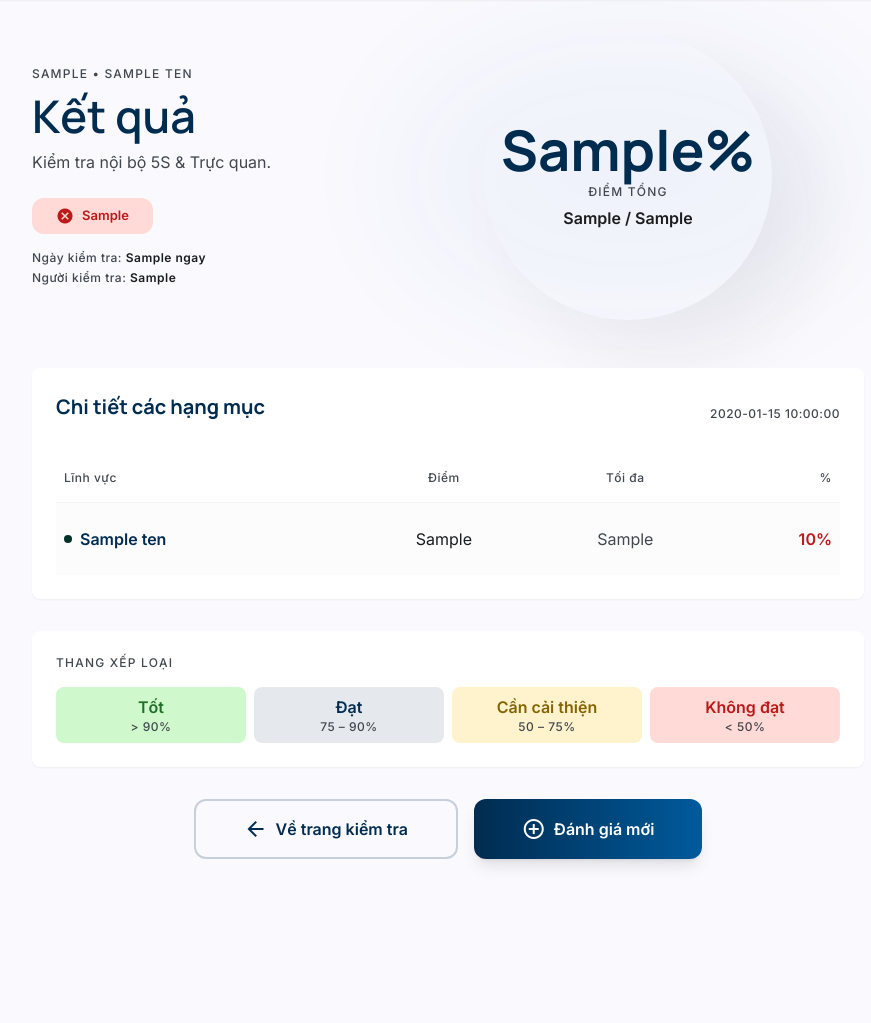
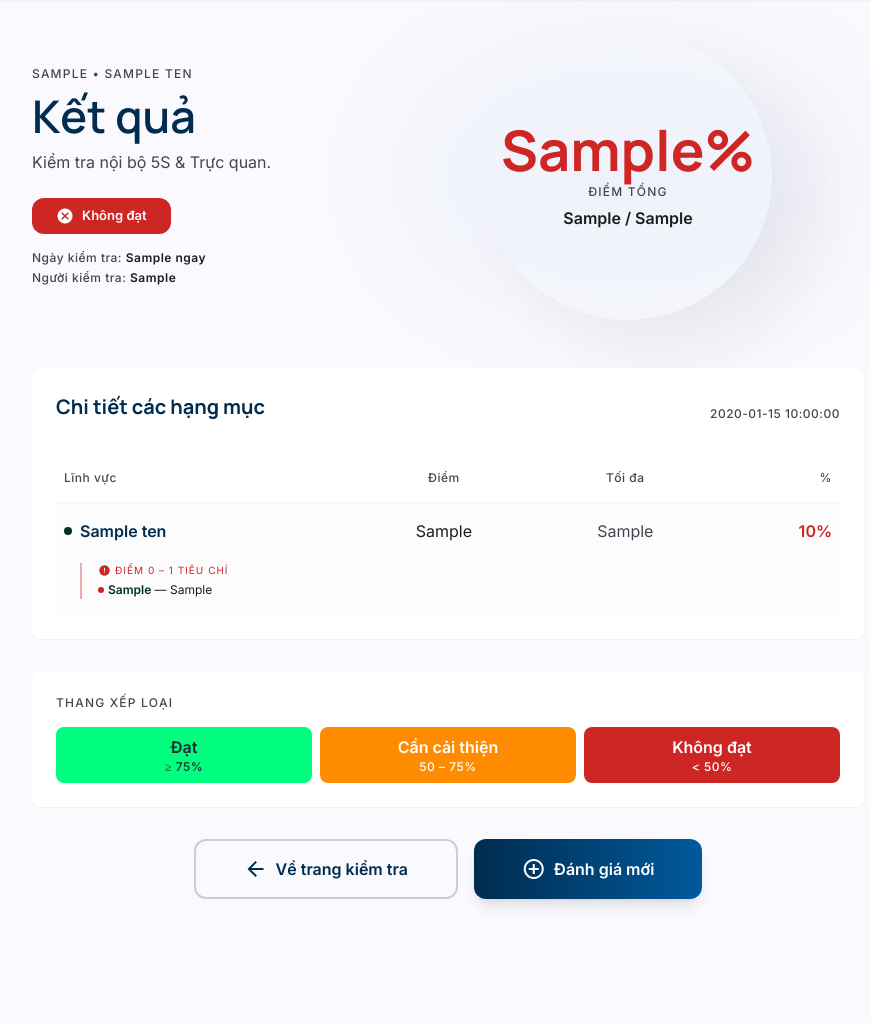
Before and after one commit to yuHM1512/general-dept, a Python web app: template templates/5s_result.html in a window 1280 px wide. Shown: the part 72-1095 px from the top of the page, without its empty margins (192-1063 px from the left). Before the commit the page ends 938 px from the top, so only its background shows below. Run offline with Jinja, Linux system fonts and the light colour scheme; the template is opened without the code that fills it: most values are stand-ins (such as "Sample title", 1, 10 or a date in 2020); some libraries are stand-ins or nearby versions.

Commit message:
Show zero-score criteria in audit results

```diff
--- a/templates/5s_result.html
+++ b/templates/5s_result.html
@@ -63,6 +63,8 @@ tailwind.config = {
 </header>
 
 <main class="max-w-4xl mx-auto px-4 md:px-margin pt-xl">
+{%- set arc = '#00FF7F' if phieu.ty_le_pct >= 75 else ('#FF8C00' if phieu.ty_le_pct >= 50 else '#CE2525') -%}
+{%- set txt = '#00AA55' if phieu.ty_le_pct >= 75 else ('#FF8C00' if phieu.ty_le_pct >= 50 else '#CE2525') -%}
 
   <!-- Hero section -->
   <section class="grid grid-cols-1 md:grid-cols-12 gap-xl mb-xxl reveal">
@@ -73,27 +75,13 @@ tailwind.config = {
       <p class="text-on-surface-variant font-body-md mb-lg">Kiểm tra nội bộ 5S &amp; Trực quan.</p>
 
       <!-- Verdict badge -->
-      {% if ket_luan_color == 'success' %}
-      <div class="inline-flex items-center gap-sm px-lg py-sm bg-secondary-container text-on-secondary-container rounded-full self-start font-label-md text-[13px] font-bold">
-        <span class="material-symbols-outlined text-[18px]" style="font-variation-settings:'FILL' 1,'wght' 400,'GRAD' 0,'opsz' 24">check_circle</span>
-        {{ phieu.ket_luan }}
+      <div class="inline-flex items-center gap-sm px-lg py-sm rounded-full self-start font-label-md text-[13px] font-bold"
+        style="background:{{ arc }};color:{% if phieu.ty_le_pct >= 75 %}#1F2937{% else %}#ffffff{% endif %}">
+        <span class="material-symbols-outlined text-[18px]" style="font-variation-settings:'FILL' 1,'wght' 400,'GRAD' 0,'opsz' 24">
+          {% if phieu.ty_le_pct >= 75 %}check_circle{% elif phieu.ty_le_pct >= 50 %}warning{% else %}cancel{% endif %}
+        </span>
+        {% if phieu.ty_le_pct >= 75 %}Đạt{% elif phieu.ty_le_pct >= 50 %}Cần cải thiện{% else %}Không đạt{% endif %}
       </div>
-      {% elif ket_luan_color == 'primary' %}
-      <div class="inline-flex items-center gap-sm px-lg py-sm bg-primary/10 text-primary rounded-full self-start font-label-md text-[13px] font-bold">
-        <span class="material-symbols-outlined text-[18px]" style="font-variation-settings:'FILL' 1,'wght' 400,'GRAD' 0,'opsz' 24">thumb_up</span>
-        {{ phieu.ket_luan }}
-      </div>
-      {% elif ket_luan_color == 'warning' %}
-      <div class="inline-flex items-center gap-sm px-lg py-sm bg-[#fff3cd] text-[#856404] rounded-full self-start font-label-md text-[13px] font-bold">
-        <span class="material-symbols-outlined text-[18px]" style="font-variation-settings:'FILL' 1,'wght' 400,'GRAD' 0,'opsz' 24">warning</span>
-        {{ phieu.ket_luan }}
-      </div>
-      {% else %}
-      <div class="inline-flex items-center gap-sm px-lg py-sm bg-error-container text-error rounded-full self-start font-label-md text-[13px] font-bold">
-        <span class="material-symbols-outlined text-[18px]" style="font-variation-settings:'FILL' 1,'wght' 400,'GRAD' 0,'opsz' 24">cancel</span>
-        {{ phieu.ket_luan }}
-      </div>
-      {% endif %}
 
       {% if phieu.ngay %}
       <p class="mt-md font-label-md text-label-md text-on-surface-variant">Ngày kiểm tra: <strong class="text-on-surface">{{ phieu.ngay }}</strong></p>
@@ -107,10 +95,10 @@ tailwind.config = {
     <div class="md:col-span-7 flex justify-center items-center relative reveal reveal-1">
       <div class="relative w-56 h-56 md:w-72 md:h-72 flex items-center justify-center"
            style="border-radius:50%;background: radial-gradient(circle closest-side,#f9f9fe 0%,#f9f9fe 72%,transparent 72% 100%),
-                             conic-gradient(#005A9C 0%,#005A9C {{ phieu.ty_le_pct }}%,#ededf2 {{ phieu.ty_le_pct }}% 100%);
+                             conic-gradient({{ arc }} 0%,{{ arc }} {{ phieu.ty_le_pct }}%,#ededf2 {{ phieu.ty_le_pct }}% 100%);
                   box-shadow: 40px 40px 80px rgba(26,28,29,.06)">
         <div class="text-center">
-          <span class="font-display-md text-[48px] md:text-[56px] text-primary block leading-none font-bold">{{ phieu.ty_le_pct }}%</span>
+          <span class="font-display-md text-[48px] md:text-[56px] block leading-none font-bold" style="color:{{ txt }}">{{ phieu.ty_le_pct }}%</span>
           <span class="text-on-surface-variant font-label-md text-label-md uppercase tracking-widest">Điểm tổng</span>
           <p class="text-on-surface font-body-md font-semibold mt-xs">{{ phieu.so_diem }} / {{ phieu.tong_diem }}</p>
         </div>
@@ -138,23 +126,40 @@ tailwind.config = {
         <tbody>
           {% for sect in sections %}
           {% set pct = (sect.ty_le * 100) | round(1) %}
-          <tr class="hover:bg-surface-container-high transition-colors {% if loop.index is odd %}bg-surface-container-low/30{% else %}bg-surface-container-lowest{% endif %}">
-            <td class="py-lg px-sm">
+          <tr class="{% if loop.index is odd %}bg-surface-container-low/30{% else %}bg-surface-container-lowest{% endif %} {% if sect.zero_items %}border-t border-outline-variant/10{% endif %}">
+            <td class="py-md px-sm">
               <div class="flex items-center gap-sm">
                 <span class="inline-block w-2 h-2 rounded-full {% if sect.loai == '5S' %}bg-primary{% else %}bg-tertiary{% endif %}"></span>
                 <span class="font-body-md text-primary font-semibold">{{ sect.ten }}</span>
               </div>
             </td>
-            <td class="py-lg px-sm text-center font-body-md">{{ sect.so_diem }}</td>
-            <td class="py-lg px-sm text-center font-body-md text-on-surface-variant">{{ sect.tong_diem }}</td>
-            <td class="py-lg px-sm text-right font-bold font-body-md
-              {% if pct >= 90 %}text-secondary
-              {% elif pct >= 75 %}text-primary-container
-              {% elif pct >= 50 %}text-[#856404]
-              {% else %}text-error{% endif %}">
+            <td class="py-md px-sm text-center font-body-md">{{ sect.so_diem }}</td>
+            <td class="py-md px-sm text-center font-body-md text-on-surface-variant">{{ sect.tong_diem }}</td>
+            <td class="py-md px-sm text-right font-bold font-body-md"
+              style="color:{% if pct >= 75 %}#00AA55{% elif pct >= 50 %}#FF8C00{% else %}#CE2525{% endif %}">
               {{ pct }}%
             </td>
           </tr>
+          {% if sect.zero_items %}
+          <tr class="{% if loop.index is odd %}bg-surface-container-low/30{% else %}bg-surface-container-lowest{% endif %}">
+            <td colspan="4" class="px-sm pb-md pt-xs">
+              <div class="ml-md pl-md border-l-2 space-y-xs" style="border-color:#CE252560">
+                <p class="font-label-md text-[10px] uppercase tracking-widest mb-xs flex items-center gap-xs" style="color:#CE2525">
+                  <span class="material-symbols-outlined text-[13px]" style="font-variation-settings:'FILL' 1,'wght' 400,'GRAD' 0,'opsz' 20">error</span>
+                  Điểm 0 – {{ sect.zero_items | length }} tiêu chí
+                </p>
+                {% for item in sect.zero_items %}
+                <div class="flex items-start gap-xs">
+                  <span class="shrink-0 mt-[5px] w-1.5 h-1.5 rounded-full" style="background:#CE2525"></span>
+                  <p class="text-[12px] leading-snug text-on-surface">
+                    {% if item.bien_ten %}<span class="font-semibold" style="color:#00312a">{{ item.bien_ten }}</span> — {% endif %}{{ item.noi_dung }}
+                  </p>
+                </div>
+                {% endfor %}
+              </div>
+            </td>
+          </tr>
+          {% endif %}
           {% else %}
           <tr><td colspan="4" class="py-lg text-center text-on-surface-variant font-body-md">Không có dữ liệu</td></tr>
           {% endfor %}
@@ -166,22 +171,18 @@ tailwind.config = {
   <!-- Scoring legend -->
   <section class="bg-surface-container-lowest rounded-xl p-lg shadow-sm reveal reveal-2 mb-xl">
     <h4 class="font-label-md text-label-md uppercase tracking-widest text-on-surface-variant mb-md">Thang xếp loại</h4>
-    <div class="grid grid-cols-2 md:grid-cols-4 gap-sm">
-      <div class="bg-secondary-container/50 rounded-xl p-sm text-center">
-        <p class="font-bold text-on-secondary-container font-body-md">Tốt</p>
-        <p class="font-label-md text-label-md text-on-surface-variant">&gt; 90%</p>
+    <div class="grid grid-cols-3 gap-sm">
+      <div class="rounded-xl p-sm text-center" style="background:#00FF7F">
+        <p class="font-bold font-body-md" style="color:#1F2937">Đạt</p>
+        <p class="font-label-md text-label-md" style="color:#1F2937">&ge; 75%</p>
       </div>
-      <div class="bg-primary/10 rounded-xl p-sm text-center">
-        <p class="font-bold text-primary font-body-md">Đạt</p>
-        <p class="font-label-md text-label-md text-on-surface-variant">75 – 90%</p>
+      <div class="rounded-xl p-sm text-center" style="background:#FF8C00">
+        <p class="font-bold text-white font-body-md">Cần cải thiện</p>
+        <p class="font-label-md text-label-md text-white">50 – 75%</p>
       </div>
-      <div class="bg-[#fff3cd] rounded-xl p-sm text-center">
-        <p class="font-bold text-[#856404] font-body-md">Cần cải thiện</p>
-        <p class="font-label-md text-label-md text-on-surface-variant">50 – 75%</p>
-      </div>
-      <div class="bg-error-container rounded-xl p-sm text-center">
-        <p class="font-bold text-error font-body-md">Không đạt</p>
-        <p class="font-label-md text-label-md text-on-surface-variant">&lt; 50%</p>
+      <div class="rounded-xl p-sm text-center" style="background:#CE2525">
+        <p class="font-bold text-white font-body-md">Không đạt</p>
+        <p class="font-label-md text-label-md text-white">&lt; 50%</p>
       </div>
     </div>
   </section>
```
